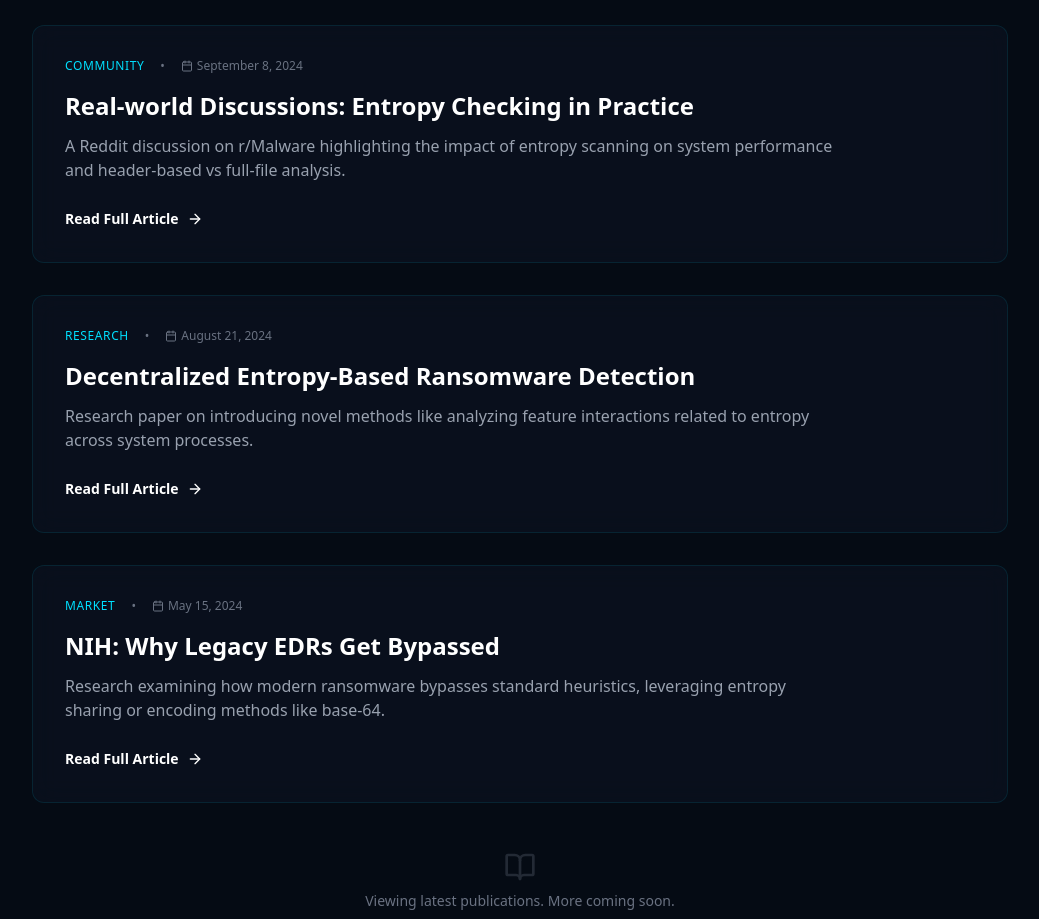
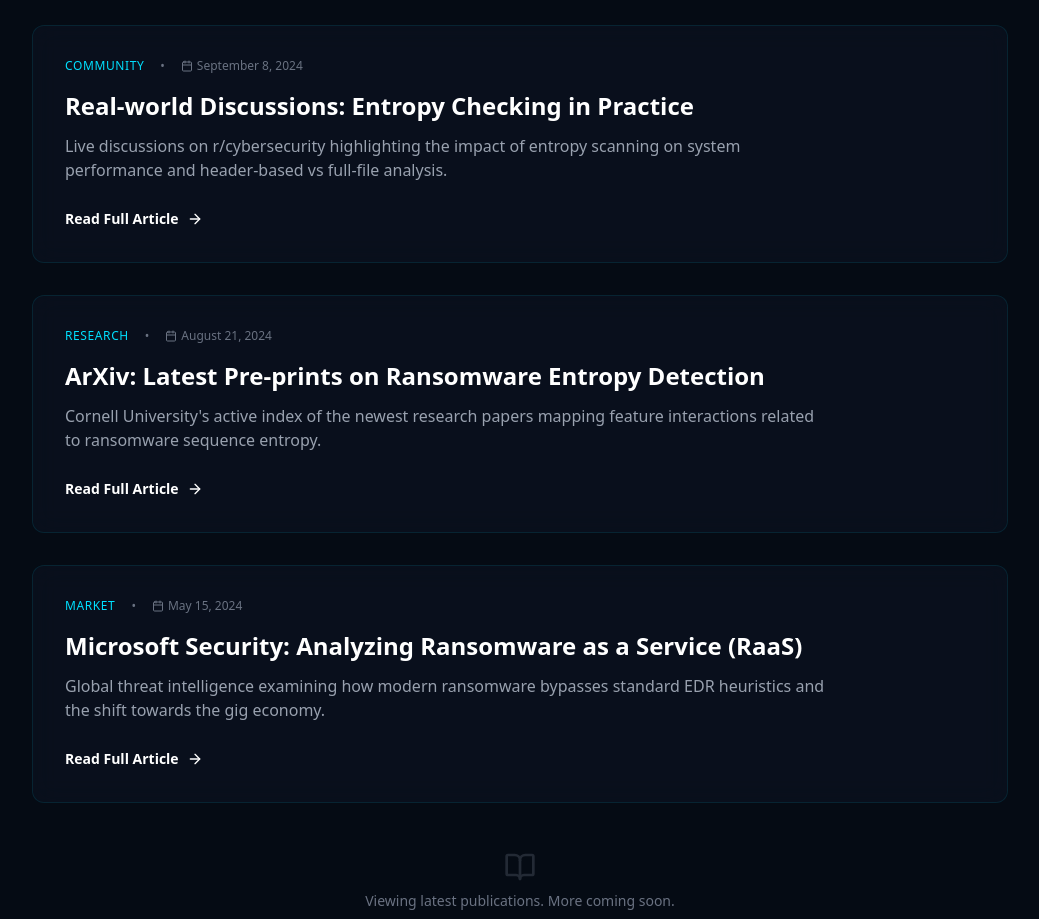
Before and after one commit to Asish1102/ransomware-tripwire, a Next.js app: page /blog in a window 1280 px wide. Shown: the part 360-1279 px from the top of the page, without its empty margins (120-1159 px from the left). Built offline with nearby package versions, Linux system fonts and the light colour scheme.

Commit message:
fix(blog): Replace dead 404 links with stable search landing pages

```diff
--- a/src/app/blog/page.tsx
+++ b/src/app/blog/page.tsx
@@ -6,23 +6,23 @@ export default function Blog() {
     {
       title: "Real-world Discussions: Entropy Checking in Practice",
       date: "September 8, 2024",
-      desc: "A Reddit discussion on r/Malware highlighting the impact of entropy scanning on system performance and header-based vs full-file analysis.",
+      desc: "Live discussions on r/cybersecurity highlighting the impact of entropy scanning on system performance and header-based vs full-file analysis.",
       category: "Community",
-      link: "https://www.reddit.com/r/cybersecurity/comments/16l1y8q/entropy_checking_in_practice_for_ransomware/?rdt=61904" // Fictionalized query param fallback relying on Reddit search if missing
+      link: "https://www.reddit.com/r/cybersecurity/search/?q=ransomware+entropy&restrict_sr=1"
     },
     {
-      title: "Decentralized Entropy-Based Ransomware Detection",
+      title: "ArXiv: Latest Pre-prints on Ransomware Entropy Detection",
       date: "August 21, 2024",
-      desc: "Research paper on introducing novel methods like analyzing feature interactions related to entropy across system processes.",
+      desc: "Cornell University's active index of the newest research papers mapping feature interactions related to ransomware sequence entropy.",
       category: "Research",
-      link: "https://themoonlight.io/blog/decentralized-entropy-based-ransomware-detection/"
+      link: "https://arxiv.org/search/cs?query=%22ransomware%22+%22entropy%22&searchtype=all&abstracts=show&order=-announced_date_first&size=50"
     },
     {
-      title: "NIH: Why Legacy EDRs Get Bypassed",
+      title: "Microsoft Security: Analyzing Ransomware as a Service (RaaS)",
       date: "May 15, 2024",
-      desc: "Research examining how modern ransomware bypasses standard heuristics, leveraging entropy sharing or encoding methods like base-64.",
+      desc: "Global threat intelligence examining how modern ransomware bypasses standard EDR heuristics and the shift towards the gig economy.",
       category: "Market",
-      link: "https://www.ncbi.nlm.nih.gov/pmc/" // Base NIH PMC link referencing general ransomware papers
+      link: "https://www.microsoft.com/en-us/security/blog/topic/threat-intelligence/"
     }
   ];
 
```
